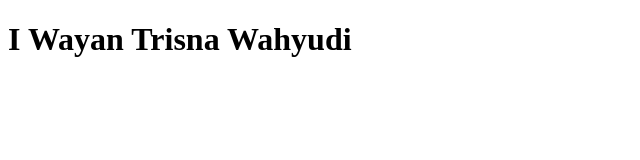
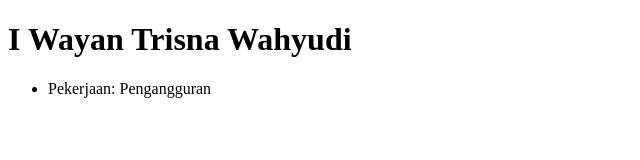
Before and after one commit to trisnawahyudiii/belajar-git-kampus-merdeka, a plain HTML site: page index.html in a window 1280 px wide. Shown: the whole page, without its empty margins (0-640 px from the left). Drawn offline with Linux system fonts and the light colour scheme.

Commit message:
add jobs

```diff
--- a/index.html
+++ b/index.html
@@ -8,5 +8,8 @@
   </head>
   <body>
     <h1>I Wayan Trisna Wahyudi</h1>
+    <ul>
+      <li>Pekerjaan: Pengangguran</li>
+    </ul>
   </body>
 </html>
```
